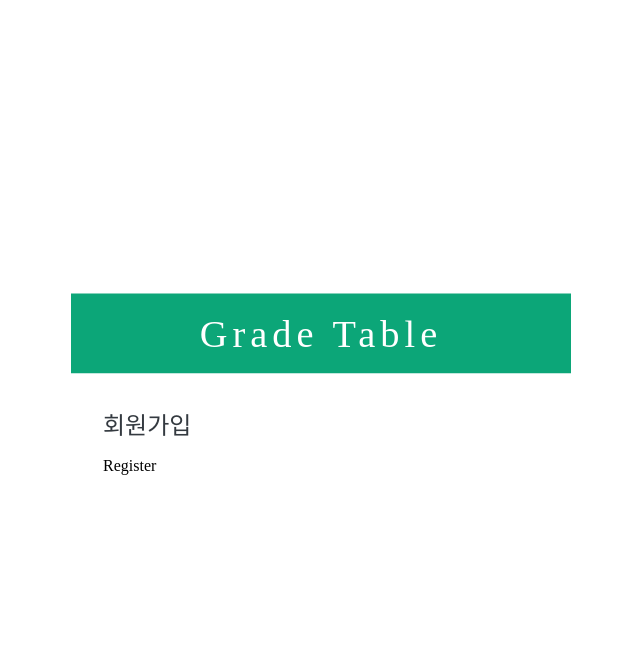
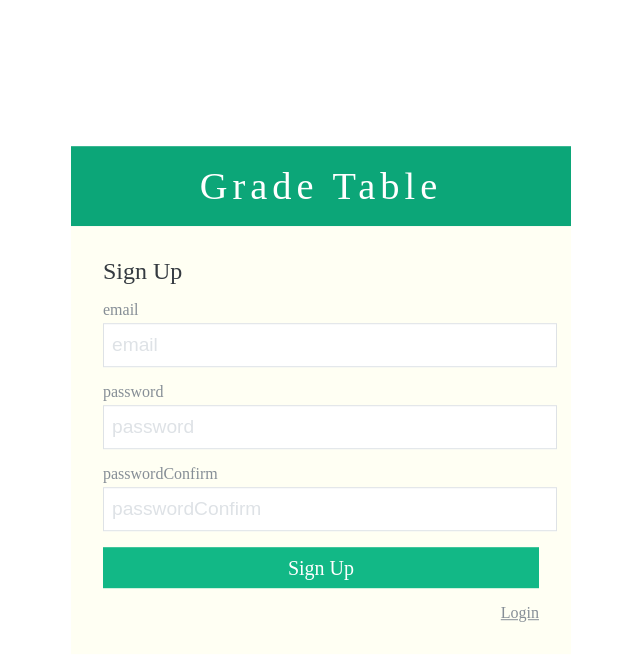
Before and after one commit to jinho6225/student-grade-table, a React app: page /auth/register in a window 1280 px wide. Shown: the top 660 px of the page, without its empty margins (319-959 px from the left). Built offline with nearby package versions, Linux system fonts and the light colour scheme; no server answers; the HTML template or start-up script is replaced by a standard one.

Commit message:
signUp & signIn Form completed

```diff
--- a/client/src/components/Auth/AuthWrapper.js
+++ b/client/src/components/Auth/AuthWrapper.js
@@ -34,7 +34,7 @@ const Logo = styled(Link)`
 `;
 
 const Contents = styled.div`
-  background: white;
+  background: #fffff3;
   padding: 2rem;
   height: auto;
 `;
--- a/client/src/components/Auth/InputWithLabel.js
+++ b/client/src/components/Auth/InputWithLabel.js
@@ -23,6 +23,9 @@ const Input = styled.input`
   font-size: 1.2rem;
   padding-left: 0.5rem;
   padding-right: 0.5rem;
+  ::placeholder {
+    color: ${oc.gray[3]};
+  }
 `;
 
 const InputWithLabel = ({ label, ...rest }) => (
--- a/client/src/components/Auth/Login.js
+++ b/client/src/components/Auth/Login.js
@@ -2,19 +2,21 @@ import React, { Component } from 'react';
 import AuthContent from './AuthContent';
 import InputWithLabel from './InputWithLabel';
 import AuthButton from './AuthButton';
+import RightAlignedLink from './RightAlignedLink';
 
 class Login extends Component {
   render() {
     return (
-      <AuthContent title="로그인">
-        <InputWithLabel label="이메일" name="email" placeholder="이메일" />
+      <AuthContent title="Sign In">
+        <InputWithLabel label="email" name="email" placeholder="email" />
         <InputWithLabel
-          label="비밀번호"
+          label="password"
           name="password"
-          placeholder="비밀번호"
+          placeholder="password"
           type="password"
         />
-        <AuthButton>로그인</AuthButton>
+        <AuthButton>Sign In</AuthButton>
+        <RightAlignedLink to="/auth/register">회원가입</RightAlignedLink>
       </AuthContent>
     );
   }
--- a/client/src/components/Auth/Register.js
+++ b/client/src/components/Auth/Register.js
@@ -1,9 +1,30 @@
 import React, { Component } from 'react';
 import AuthContent from './AuthContent';
+import InputWithLabel from './InputWithLabel';
+import AuthButton from './AuthButton';
+import RightAlignedLink from './RightAlignedLink';
 
 class Register extends Component {
   render() {
-    return <AuthContent title="회원가입">Register</AuthContent>;
+    return (
+      <AuthContent title="Sign Up">
+        <InputWithLabel label="email" name="email" placeholder="email" />
+        <InputWithLabel
+          label="password"
+          name="password"
+          placeholder="password"
+          type="password"
+        />
+        <InputWithLabel
+          label="passwordConfirm"
+          name="passwordConfirm"
+          placeholder="passwordConfirm"
+          type="password"
+        />
+        <AuthButton>Sign Up</AuthButton>
+        <RightAlignedLink to="/auth/login">Login</RightAlignedLink>
+      </AuthContent>
+    );
   }
 }
 
--- /dev/null
+++ b/client/src/components/Auth/RightAlignedLink.js
@@ -0,0 +1,24 @@
+import React from 'react';
+import styled from 'styled-components';
+import oc from 'open-color';
+import { Link } from 'react-router-dom';
+
+const Aligner = styled.div`
+  margin-top: 1rem;
+  text-align: right;
+`;
+
+const StyledLink = styled(Link)`
+  color: ${oc.gray[6]};
+  &:hover {
+    color: ${oc.gray[7]};
+  }
+`;
+
+const RightAlignedLink = ({ to, children }) => (
+  <Aligner>
+    <StyledLink to={to}>{children}</StyledLink>
+  </Aligner>
+);
+
+export default RightAlignedLink;
```
Also changed, not shown: 1 other file (tests, documents, lock files or other folders).
